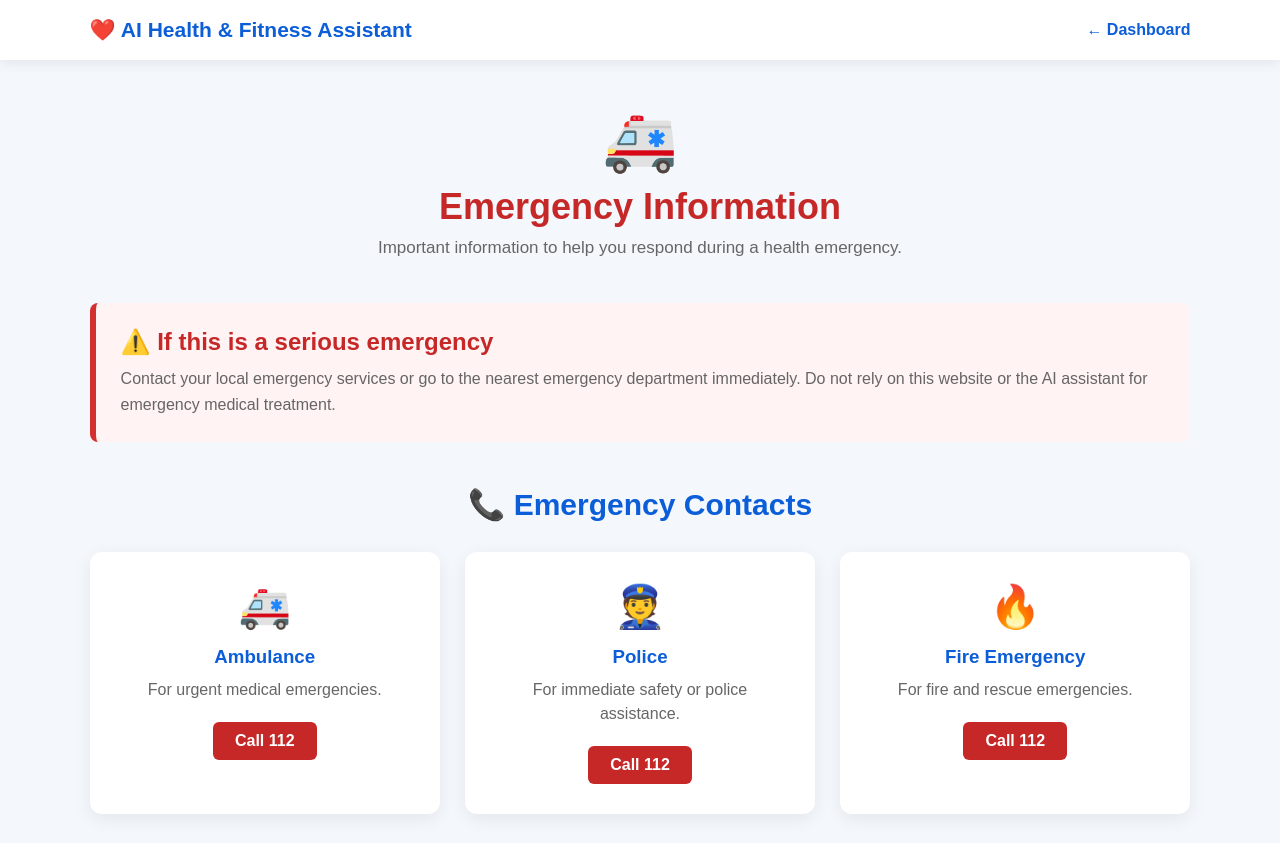
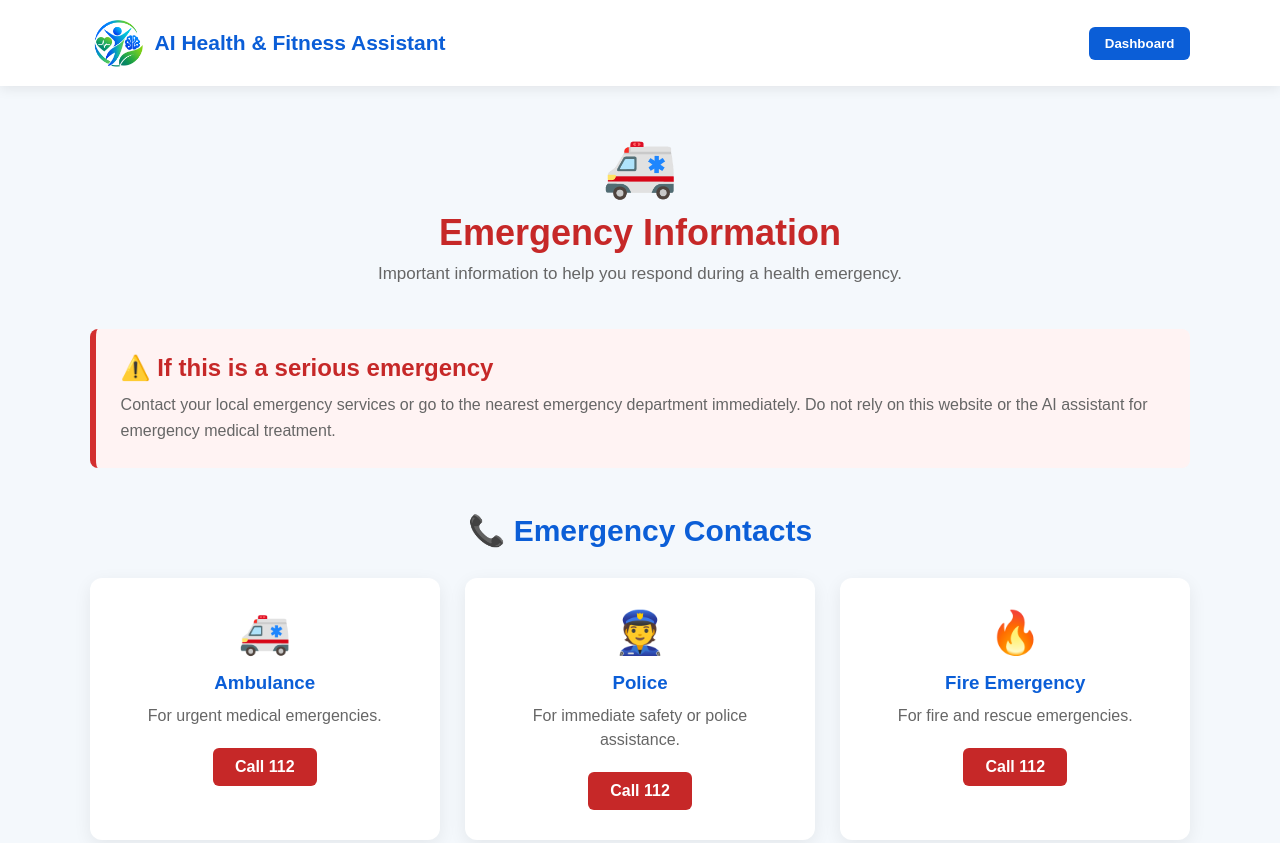
Before and after one commit to anuragsppandey-droid/AI-Health-Fitness-Assistant, a website: page public/emergency.html in a window 1280 px wide. Shown: the top 843 px of the page. Drawn offline with Linux system fonts and the light colour scheme.

Commit message:
Change UI and logo

```diff
--- a/public/css/chat.css
+++ b/public/css/chat.css
@@ -1,6 +1,7 @@
 @import url('https://fonts.googleapis.com/css2?family=Poppins:wght@300;400;500;600;700&display=swap');
 
 /* Reset */
+
 * {
     margin: 0;
     padding: 0;
@@ -13,28 +14,52 @@ body {
     color: #333;
 }
 
+
 /* Navbar */
+
 nav {
-    background: #0b5ed7;
-    color: #fff;
-    padding: 18px 8%;
+    background: #fff;
+    color: #0b5ed7;
+    padding: 12px 8%;
     display: flex;
     justify-content: space-between;
     align-items: center;
+    box-shadow: 0 3px 12px rgba(0, 0, 0, .08);
 }
 
 .logo {
-    font-size: 22px;
-    font-weight: 600;
+    display: flex;
+    align-items: center;
+    gap: 10px;
+    font-size: 21px;
+    font-weight: bold;
+    color: #0b5ed7;
 }
 
-nav a {
-    color: #fff;
-    text-decoration: none;
-    font-weight: 500;
+.logo img {
+    width: 55px;
+    height: 50px;
+    object-fit: contain;
 }
 
+nav button {
+    background: #0b5ed7;
+    color: #fff;
+    border: 0;
+    padding: 9px 16px;
+    border-radius: 6px;
+    font-weight: bold;
+    cursor: pointer;
+}
+
+nav button:hover,
+.chat-form button:hover {
+    background: #084298;
+}
+
+
 /* Chat Container */
+
 .chat-container {
     width: 90%;
     max-width: 850px;
@@ -60,7 +85,9 @@ nav a {
     color: #666;
 }
 
+
 /* Messages */
+
 .chat-box {
     height: 450px;
     padding: 25px;
@@ -90,7 +117,9 @@ nav a {
     margin-left: auto;
 }
 
+
 /* Chat Input */
+
 .chat-form {
     display: flex;
     gap: 10px;
@@ -121,11 +150,9 @@ nav a {
     font-size: 15px;
 }
 
-.chat-form button:hover {
-    background: #084298;
-}
 
-/* AI Response Formatting */
+/* AI Response */
+
 .ai-response {
     line-height: 1.7;
     color: #333;
@@ -178,12 +205,26 @@ nav a {
     height: 5px;
 }
 
+
 /* Mobile */
+
 @media (max-width: 600px) {
+
     nav {
         flex-direction: column;
         gap: 10px;
         text-align: center;
+        padding: 15px 5%;
+    }
+
+    .logo {
+        font-size: 16px;
+        gap: 6px;
+    }
+
+    .logo img {
+        width: 45px;
+        height: 42px;
     }
 
     .chat-container {
--- a/public/css/dashboard.css
+++ b/public/css/dashboard.css
@@ -1,4 +1,5 @@
 /* Reset */
+
 * {
     margin: 0;
     padding: 0;
@@ -13,7 +14,7 @@ body {
 
 /* Navigation */
 nav {
-    padding: 18px 7%;
+    padding: 12px 7%;
     background: #fff;
     display: flex;
     justify-content: space-between;
@@ -22,9 +23,18 @@ nav {
 }
 
 .logo {
+    display: flex;
+    align-items: center;
+    gap: 10px;
     font-size: 22px;
     font-weight: bold;
     color: #0b5ed7;
+}
+
+.logo img {
+    width: 55px;
+    height: 50px;
+    object-fit: contain;
 }
 
 #logoutBtn {
@@ -58,7 +68,7 @@ nav {
     font-size: 17px;
 }
 
-/* Summary */
+/* Common Section Width */
 .summary,
 .dashboard-section,
 .health-summary {
@@ -67,6 +77,7 @@ nav {
     margin-right: auto;
 }
 
+/* Summary */
 .summary {
     display: flex;
     justify-content: center;
@@ -227,19 +238,28 @@ footer {
         grid-template-columns: repeat(2, 1fr);
     }
 
+
     .health-info {
         grid-template-columns: repeat(2, 1fr);
     }
+
 }
 
 /* Mobile */
 @media (max-width: 600px) {
+
     nav {
-        padding: 15px 5%;
+        padding: 12px 5%;
     }
 
     .logo {
         font-size: 17px;
+        gap: 6px;
+    }
+
+    .logo img {
+        width: 45px;
+        height: 42px;
     }
 
     #logoutBtn {
--- a/public/css/emergency.css
+++ b/public/css/emergency.css
@@ -1,4 +1,4 @@
-/*Reset */
+/* Reset */
 
 * {
     margin: 0;
@@ -13,32 +13,49 @@ body {
 }
 
 
-/*Navbar */
+/* Navbar */
 
 nav {
     width: 100%;
     padding: 18px 7%;
-    background: white;
+    background: #fff;
     display: flex;
     justify-content: space-between;
     align-items: center;
-    box-shadow: 0 3px 12px rgba(0, 0, 0, 0.08);
+    box-shadow: 0 3px 12px rgba(0, 0, 0, .08);
 }
 
 .logo {
+    display: flex;
+    align-items: center;
+    gap: 10px;
     font-size: 21px;
     font-weight: bold;
     color: #0b5ed7;
 }
 
-nav a {
-    text-decoration: none;
-    color: #0b5ed7;
+.logo img {
+    width: 55px;
+    height: 50px;
+    object-fit: contain;
+}
+
+nav button {
+    background: #0b5ed7;
+    color: #fff;
+    border: 0;
+    padding: 9px 16px;
+    border-radius: 6px;
     font-weight: bold;
+    cursor: pointer;
+}
+
+nav button:hover {
+    background: #084298;
 }
 
 
-/*Emergency Header */
+/* Emergency Header */
 
 .emergency-header {
     text-align: center;
@@ -85,7 +102,7 @@ nav a {
 }
 
 
-/*  Emergency Section */
+/* Emergency Section */
 
 .emergency-section {
     width: 86%;
@@ -109,11 +126,11 @@ nav a {
 }
 
 .contact-card {
-    background: white;
+    background: #fff;
     padding: 30px;
     text-align: center;
     border-radius: 12px;
-    box-shadow: 0 5px 18px rgba(0, 0, 0, 0.07);
+    box-shadow: 0 5px 18px rgba(0, 0, 0, .07);
 }
 
 .contact-icon {
@@ -136,7 +153,7 @@ nav a {
     display: inline-block;
     padding: 10px 22px;
     background: #c62828;
-    color: white;
+    color: #fff;
     border-radius: 6px;
     text-decoration: none;
     font-weight: bold;
@@ -155,14 +172,14 @@ nav a {
 }
 
 .step {
-    background: white;
+    background: #fff;
     margin-bottom: 15px;
     padding: 20px;
     border-radius: 10px;
     display: flex;
     align-items: center;
     gap: 20px;
-    box-shadow: 0 4px 15px rgba(0, 0, 0, 0.06);
+    box-shadow: 0 4px 15px rgba(0, 0, 0, .06);
 }
 
 .step>span {
@@ -170,7 +187,7 @@ nav a {
     height: 40px;
     border-radius: 50%;
     background: #0b5ed7;
-    color: white;
+    color: #fff;
     display: flex;
     align-items: center;
     justify-content: center;
@@ -193,10 +210,10 @@ nav a {
     width: 86%;
     margin: 0 auto 50px;
     padding: 25px;
-    background: white;
+    background: #fff;
     border-left: 5px solid #c62828;
     border-radius: 8px;
-    box-shadow: 0 4px 15px rgba(0, 0, 0, 0.06);
+    box-shadow: 0 4px 15px rgba(0, 0, 0, .06);
 }
 
 .safety h3 {
@@ -211,7 +228,7 @@ footer {
     margin-top: 50px;
     padding: 20px;
     background: #0b5ed7;
-    color: white;
+    color: #fff;
     text-align: center;
 }
 
@@ -225,12 +242,19 @@ footer {
 }
 
 @media (max-width: 600px) {
+
     nav {
         padding: 15px 5%;
     }
 
     .logo {
         font-size: 16px;
+        gap: 6px;
+    }
+
+    .logo img {
+        width: 45px;
+        height: 42px;
     }
 
     .emergency-header h1 {
--- a/public/css/fitness.css
+++ b/public/css/fitness.css
@@ -26,21 +26,33 @@ nav {
 }
 
 .logo {
+    display: flex;
+    align-items: center;
+    gap: 10px;
     font-size: 21px;
     font-weight: bold;
     color: #0b5ed7;
 }
 
-nav a {
-    text-decoration: none;
-    color: #0b5ed7;
-    font-weight: bold;
+.logo img {
+    width: 55px;
+    height: 50px;
+    object-fit: contain;
 }
 
-nav a:hover {
-    color: #084298;
+nav button {
+    background: #0b5ed7;
+    color: white;
+    border: none;
+    padding: 9px 16px;
+    border-radius: 6px;
+    font-weight: bold;
+    cursor: pointer;
 }
 
+nav button:hover {
+    background: #084298;
+}
 
 /* Header */
 
@@ -207,12 +219,19 @@ footer {
 }
 
 @media (max-width: 600px) {
+
     nav {
         padding: 15px 5%;
     }
 
     .logo {
         font-size: 16px;
+        gap: 6px;
+    }
+
+    .logo img {
+        width: 45px;
+        height: 42px;
     }
 
     .fitness-header h1 {
--- a/public/css/profile.css
+++ b/public/css/profile.css
@@ -25,17 +25,33 @@ nav {
 }
 
 .logo {
+    display: flex;
+    align-items: center;
+    gap: 10px;
     color: #0b5ed7;
     font-size: 21px;
     font-weight: bold;
 }
 
-nav a {
-    color: #0b5ed7;
-    text-decoration: none;
-    font-weight: bold;
+.logo img {
+    width: 55px;
+    height: 50px;
+    object-fit: contain;
 }
 
+nav button {
+    background: #0b5ed7;
+    color: white;
+    border: none;
+    padding: 9px 16px;
+    border-radius: 6px;
+    font-weight: bold;
+    cursor: pointer;
+}
+
+nav button:hover {
+    background: #084298;
+}
 
 /* Main */
 
@@ -117,6 +133,7 @@ main {
     background: #084298;
 }
 
+
 /* Footer */
 
 footer {
@@ -126,15 +143,23 @@ footer {
     text-align: center;
 }
 
+
 /* Mobile */
 
 @media (max-width: 600px) {
+
     nav {
         padding: 15px 5%;
     }
 
     .logo {
         font-size: 16px;
+        gap: 6px;
+    }
+
+    .logo img {
+        width: 45px;
+        height: 42px;
     }
 
     .profile-card {
--- a/public/css/style.css
+++ b/public/css/style.css
@@ -1,6 +1,5 @@
 /* Google Font */
 @import url('https://fonts.googleapis.com/css2?family=Poppins:wght@300;400;500;600;700&display=swap');
-
 
 /* Reset */
 
@@ -16,9 +15,7 @@ body {
     color: #333;
 }
 
-
 /* Navbar */
-
 nav {
     width: 100%;
     padding: 10px 8%;
@@ -38,9 +35,19 @@ nav {
     scroll-margin-top: 100px;
 }
 
+.logo {
+    display: flex;
+    align-items: center;
+    gap: 10px;
+    color: #0b5ed7;
+    font-size: 20px;
+    font-weight: 600;
+}
+
 .logo img {
-    width: 90px;
-    height: 70px;
+    width: 70px;
+    height: 60px;
+    object-fit: contain;
     display: block;
 }
 
@@ -79,9 +86,7 @@ nav a:hover {
     background: #084298;
 }
 
-
 /* Hero */
-
 .hero {
     min-height: 550px;
     padding: 40px;
@@ -135,10 +140,9 @@ nav a:hover {
     transform: scale(1.05);
 }
 
+/* Slider */
+@keyframes heroSlider {
 
-/* Slider */
-
-@keyframes heroSlider {
 
     0%,
     30% {
@@ -154,11 +158,10 @@ nav a:hover {
     100% {
         background-image: url("../images/img3.jpeg");
     }
+
 }
 
-
 /* Features */
-
 .features {
     padding: 80px 8%;
 }
@@ -204,9 +207,7 @@ nav a:hover {
     line-height: 1.8;
 }
 
-
 /* About */
-
 .about {
     padding: 80px 12%;
     text-align: center;
@@ -217,9 +218,7 @@ nav a:hover {
     font-size: 18px;
 }
 
-
 /* Contact */
-
 .contact {
     padding: 80px 12%;
     text-align: center;
@@ -245,9 +244,7 @@ nav a:hover {
     box-shadow: 0 5px 15px rgba(0, 0, 0, .08);
 }
 
-
 /* Footer */
-
 footer {
     margin-top: 60px;
     padding: 20px;
@@ -256,9 +253,7 @@ footer {
     text-align: center;
 }
 
-
 /* Login & Register */
-
 .form-container {
     min-height: 100vh;
     padding: 30px;
@@ -323,13 +318,21 @@ footer {
     text-decoration: underline;
 }
 
+/* Responsive */
+@media (max-width: 768px) {
 
-/* Responsive */
-
-@media (max-width: 768px) {
     nav {
         flex-direction: column;
         gap: 20px;
+    }
+
+    .logo {
+        font-size: 18px;
+    }
+
+    .logo img {
+        width: 60px;
+        height: 50px;
     }
 
     nav ul {
@@ -353,4 +356,5 @@ footer {
         flex-direction: column;
         gap: 15px;
     }
+
 }
--- a/public/emergency.html
+++ b/public/emergency.html
@@ -14,8 +14,12 @@
 
     <!-- Navbar -->
     <nav>
-        <div class="logo">❤️ AI Health & Fitness Assistant</div>
-        <a href="dashboard.html">← Dashboard</a>
+        <div class="logo">
+            <img src="images/logo.png" alt="AI Health & Fitness Assistant">
+            AI Health & Fitness Assistant
+        </div>
+
+        <button onclick="window.location.href='dashboard.html'">Dashboard</button>
     </nav>
 
     <!-- Header -->
```
Also changed, not shown: public/chat.html (+10 -2 lines), public/css/records.css (+0 -18 lines), public/dashboard.html (+8 -1 lines), public/fitness.html (+7 -2 lines), public/profile.html (+6 -2 lines).
